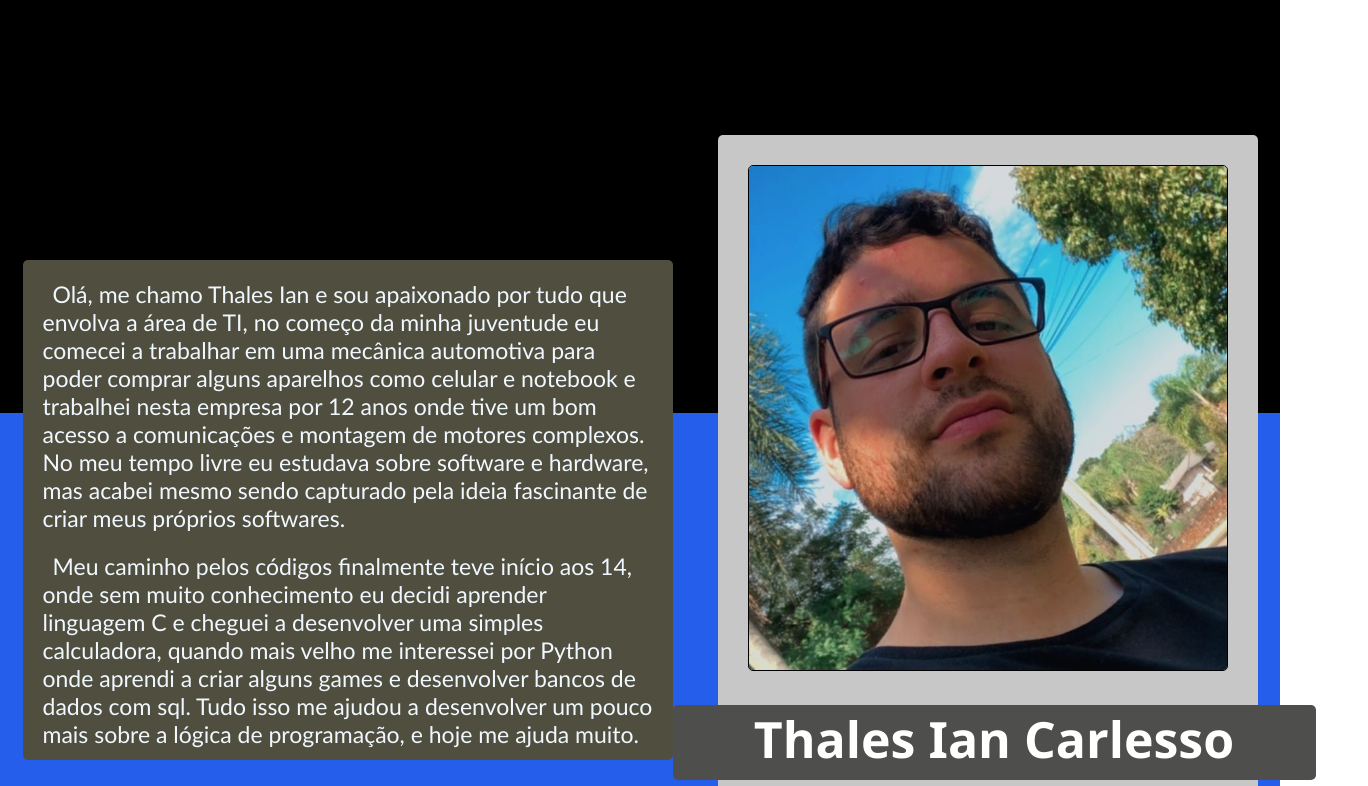
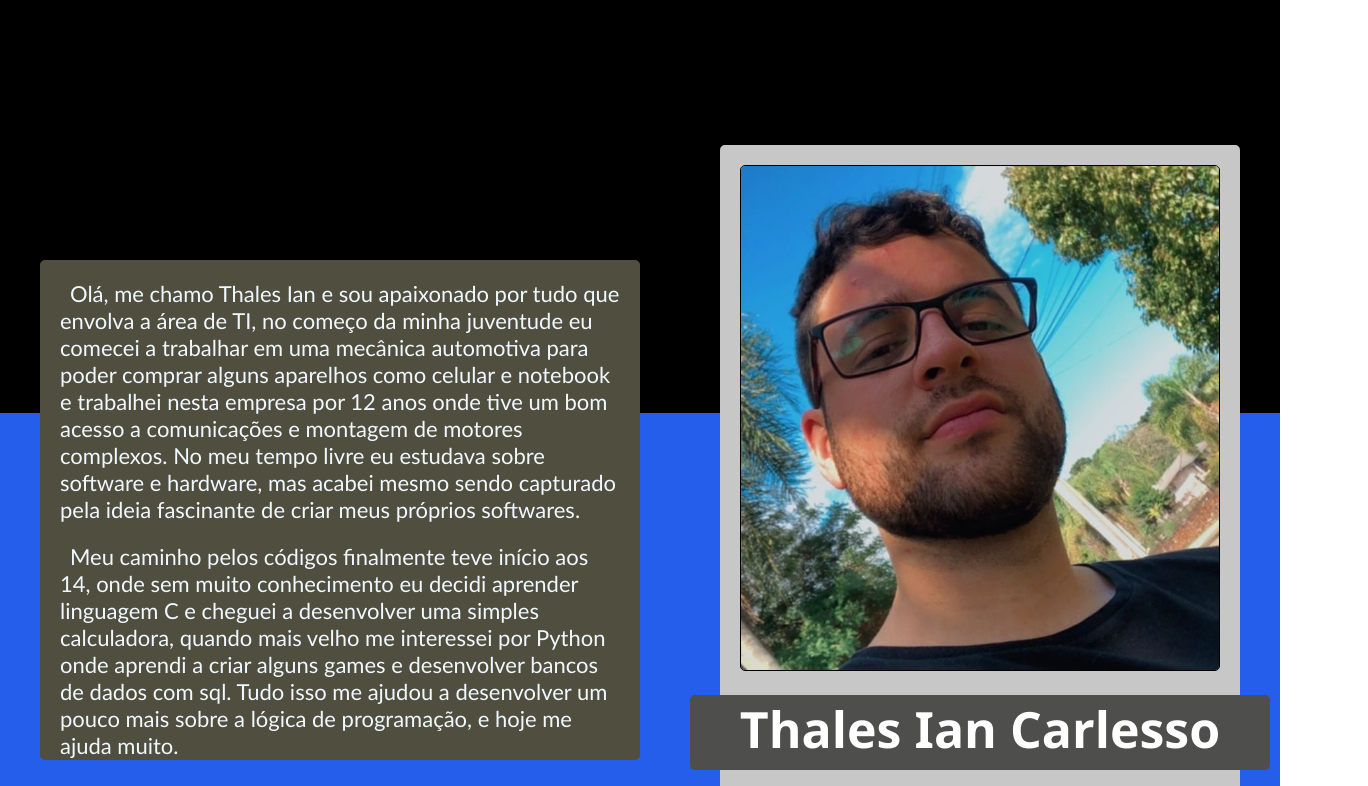
Before and after one commit to ThalesIanMendes/Portfolio-React, a React (Vite) app: page / in a window 1280 px wide. Shown: the part 760-1546 px from the top of the page, 1368 px wide, since content can reach past the window. Built offline with nearby package versions, Linux system fonts and the light colour scheme.

Commit message:
version final? update size

```diff
--- a/src/App.css
+++ b/src/App.css
@@ -66,14 +66,14 @@
   margin: auto;
   background-color: rgb(80, 78, 62);
   border-radius: 5px;
-  width: 650px;
+  width: 600px;
   height: 500px;
 }
 .box-text p {
   color: aliceblue;
   text-indent: 10px;
   padding: 20px 20px 0 20px;
-  font-size: 23px;
+  font-size: 22px;
   font-family:'Gill Sans', 'Gill Sans MT', Calibri, 'Trebuchet MS', sans-serif;
 }
 .box-img {
@@ -81,22 +81,22 @@
   margin: auto;
   background-color: rgb(199, 199, 199);
   border-radius: 5px;
-  width: 540px;
-  height: 750px;
+  width: 520px;
+  height: 730px;
 }
 img {
   position: relative;
-  margin: 30px;
+  margin: 20px;
   width: 480px;
   border-radius: 5px;
   border: 1px solid black;
 }
 .box-nome {
   position: absolute;
-  margin: 0 0 0 -45px;
+  margin: 0 0 0 -30px;
   background-color: rgb(78, 78, 76);
   border-radius: 5px;
-  width: 643px;
+  width: 580px;
   height: 75px;
 }
 .box-nome p {
@@ -144,7 +144,7 @@ img {
 }
 .box-text-conhecimentos p:nth-child(2) {
   position: relative;
-  margin: 0 0 0 400px;
+  margin: 0 0 0 300px;
   font-family:'Segoe UI', Tahoma, Geneva, Verdana, sans-serif;
   transition: .9s;
   font-weight: bold;
```
